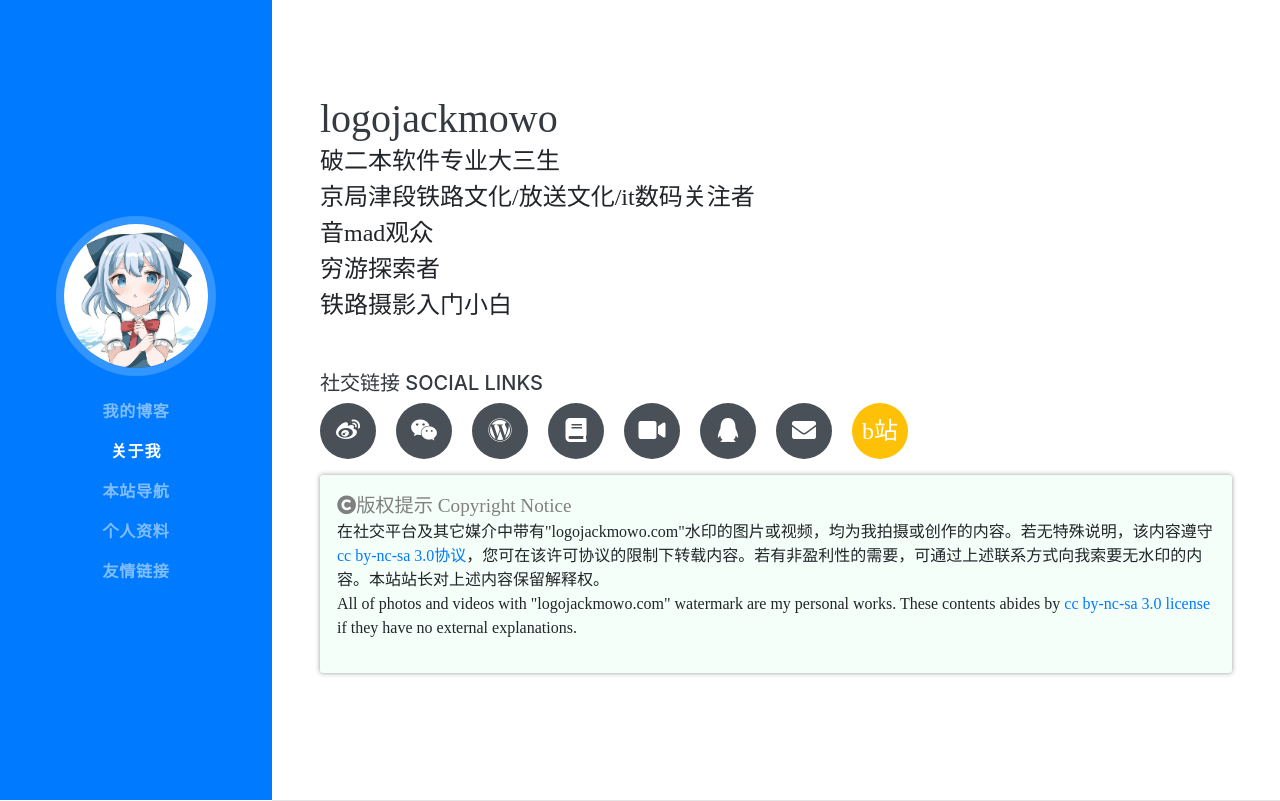
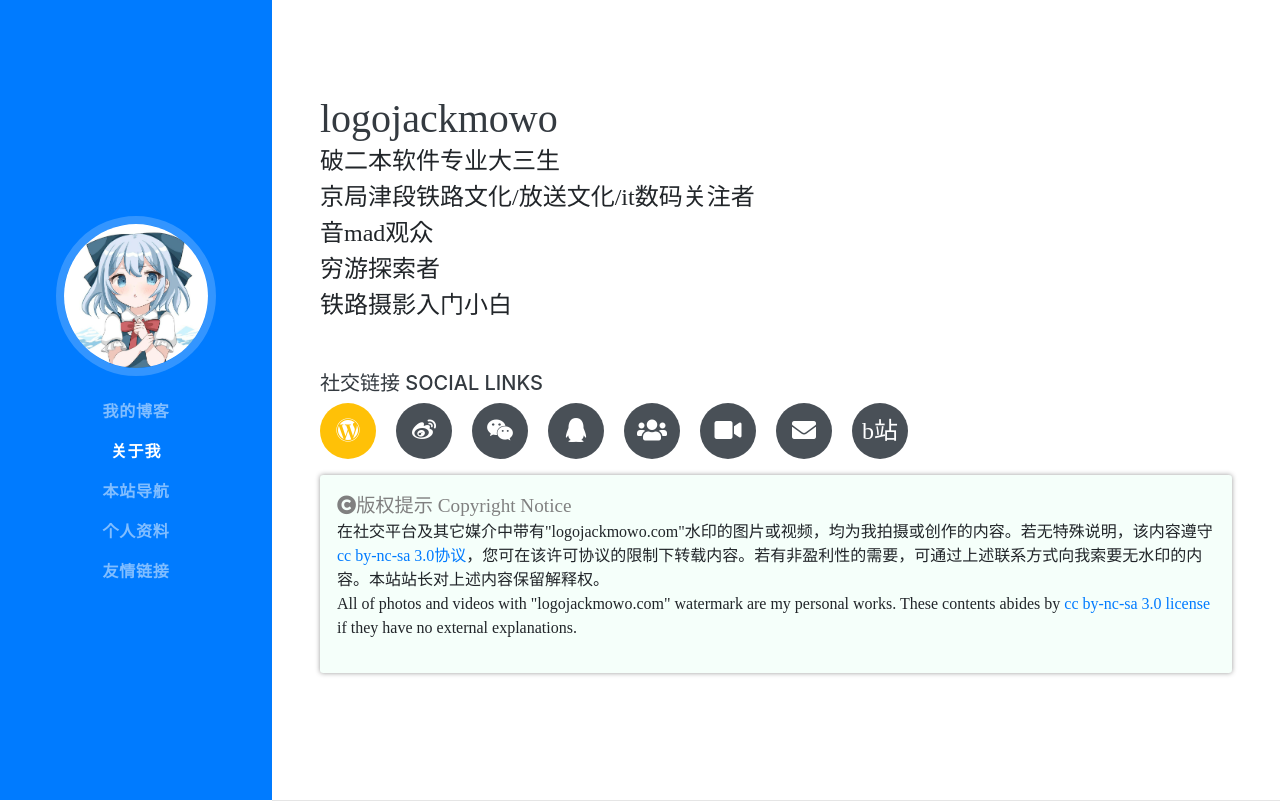
Before and after one commit to logojackmowo-gh/logojackmowo-gh.github.io, a website with bundled scripts: page index.html in a window 1280 px wide. Built offline with nearby package versions, Linux system fonts and the light colour scheme; files whose address does not match are found by name.

Commit message:
Update index.html

```diff
--- a/index.html
+++ b/index.html
@@ -47,15 +47,15 @@
 		<h5
                     <h6>社交链接 Social Links</h6>
                     <div class="social-icons">
+			<a href="https://www.logojackmowo.com.cn/" class="bg-warning bg-info"> <i class="fab fa-wordpress"></i> </a>
                         <a href="https://www.weibo.com/yaozhuoxin"> <i class="fab fa-weibo"></i> </a>
                         <a href="https://www.logojackmowo.com.cn/wp-content/uploads/wechat.png"> <i class="fab fa-weixin"></i> </a>
-                        <a href="https://www.logojackmowo.com.cn/"> <i class="fab fa-wordpress"></i> </a>
-                        <a href="https://wiki.logojackmowo.com/"> <i class="fa fa-book"></i> </a>
+			<a href="https://qm.qq.com/cgi-bin/qm/qr?k=yJCs9V8mSv8S6Xb-vWl6Cec0cA7Ucifw
+"> <i class="fab fa-qq"></i> </a>
+                        <a href="https://jq.qq.com/?_wv=1027&k=6S3ZUz5K"> <i class="fa fa-users"></i> </a>
                         <a href="https://live.bilibili.com/21183282"> <i class="fa fa-video"></i> </a>
-                        <a href="https://qm.qq.com/cgi-bin/qm/qr?k=yJCs9V8mSv8S6Xb-vWl6Cec0cA7Ucifw
-"> <i class="fab fa-qq"></i> </a>
                         <a href="mailto:jack15557899@gmail.com"> <i class="fa fa-envelope"></i> </a>
-                        <a href="https://space.bilibili.com/320193882" class="bg-warning bg-info">
+                        <a href="https://space.bilibili.com/320193882">
                         <p>B站</p></a>
                     </div>
 <div style="width:100%; box-shadow: 0 0 .3em #999; background: #F5FFFA; border-radius: .2em; margin: 1em 0 2em 0; padding: 1px;">
```
